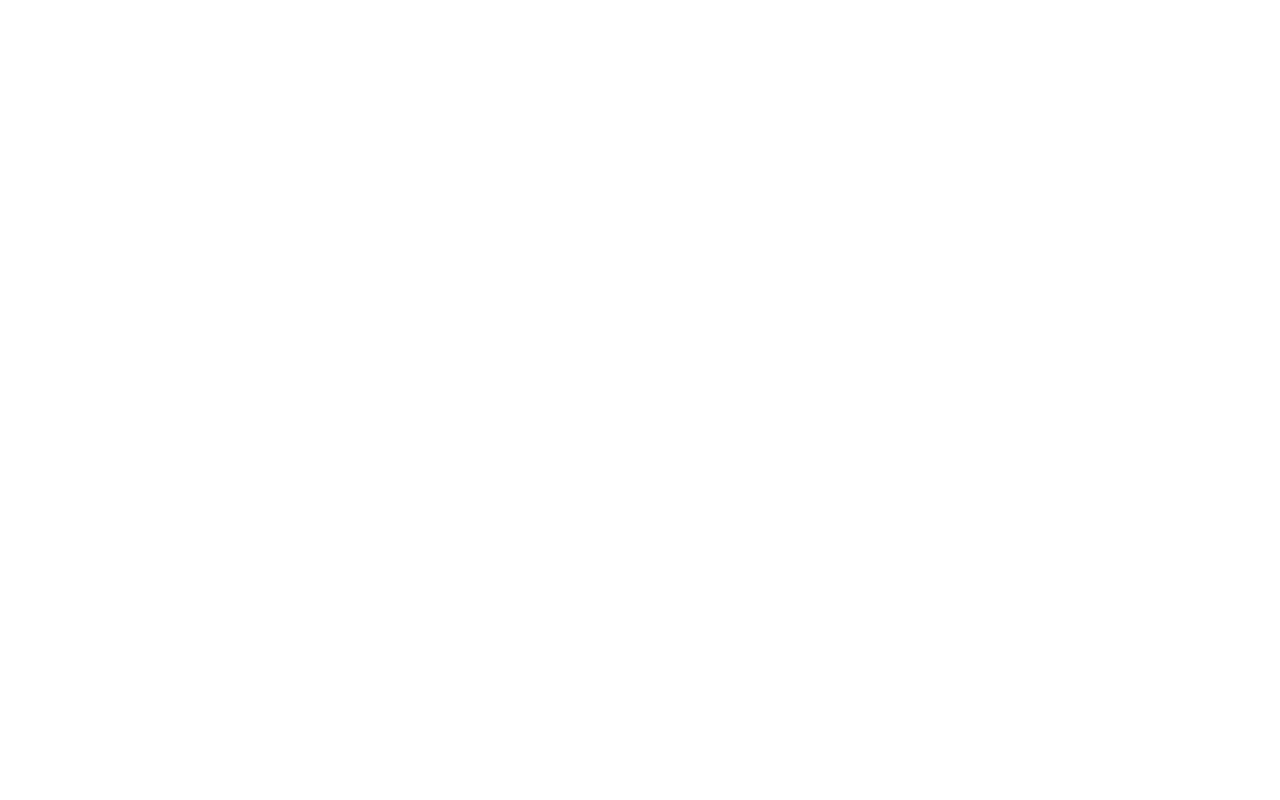
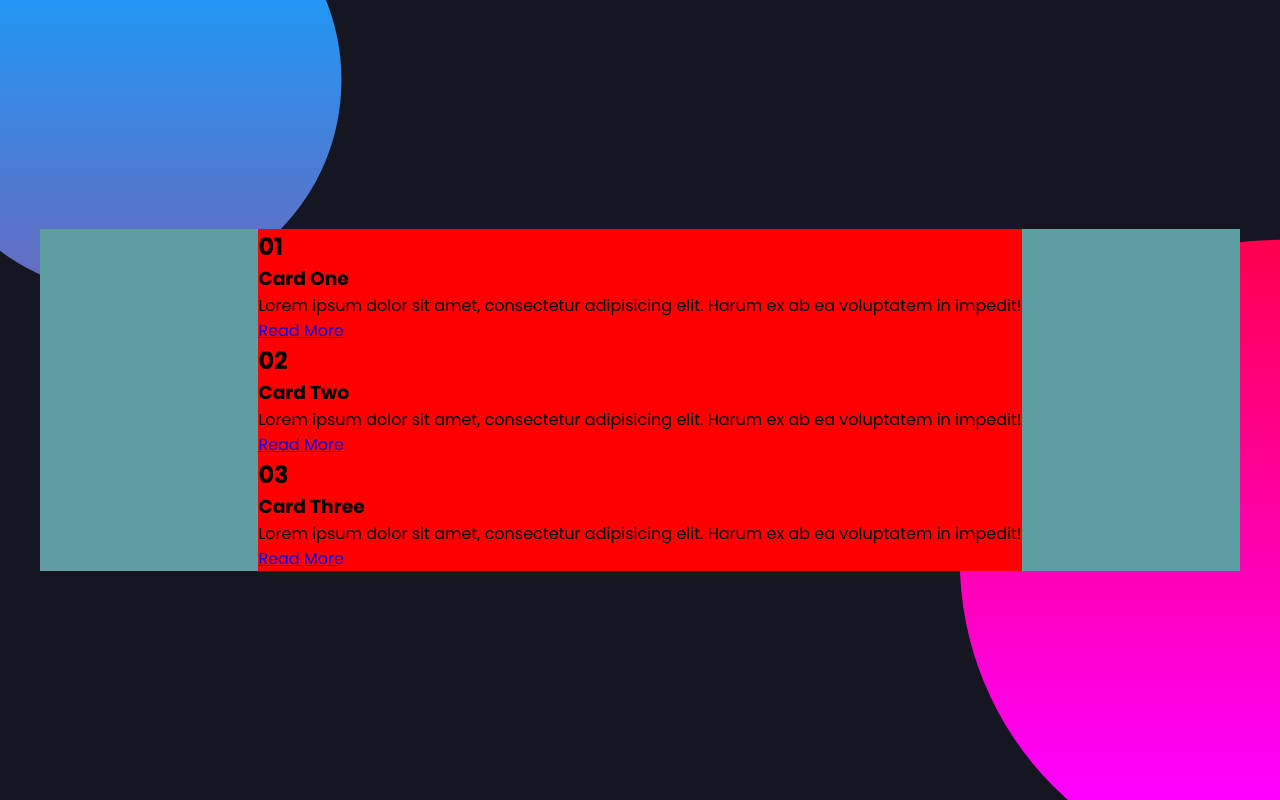
Before and after one commit to DanielCanaviriMenaWebDeveloper/Cards-01-HTML-CSS-JS, a plain HTML site: page index.html in a window 1280 px wide. Drawn offline with Linux system fonts and the light colour scheme.

Commit message:
new file styles.css and modified index.html

```diff
--- a/index.html
+++ b/index.html
@@ -4,9 +4,38 @@
         <meta charset="UTF-8">
         <meta name="viewport" content="width=device-width, initial-scale=1.0">
         <meta http-equiv="X-UA-Compatible" content="ie=edge">
+        <link rel="stylesheet" href="styles.css">
         <title>Card 01 - HTML-CSS-JS</title>
     </head>
     <body>
-
+        <div class="container">
+            <!-- Card 1 -->
+            <div class="card">
+                <div class="content">
+                    <h2>01</h2>
+                    <h3>Card One</h3>
+                    <p>Lorem ipsum dolor sit amet, consectetur adipisicing elit. Harum ex ab ea voluptatem in impedit!</p>
+                    <a href="#">Read More</a>
+                </div>
+            </div>
+            <!-- Card 2 -->
+            <div class="card">
+                <div class="content">
+                    <h2>02</h2>
+                    <h3>Card Two</h3>
+                    <p>Lorem ipsum dolor sit amet, consectetur adipisicing elit. Harum ex ab ea voluptatem in impedit!</p>
+                    <a href="#">Read More</a>
+                </div>
+            </div>
+            <!-- Card 3 -->
+            <div class="card">
+                <div class="content">
+                    <h2>03</h2>
+                    <h3>Card Three</h3>
+                    <p>Lorem ipsum dolor sit amet, consectetur adipisicing elit. Harum ex ab ea voluptatem in impedit!</p>
+                    <a href="#">Read More</a>
+                </div>
+            </div>
+        </div>
     </body>
 </html>
--- /dev/null
+++ b/styles.css
@@ -0,0 +1,59 @@
+@import url('https://fonts.googleapis.com/css2?family=Poppins:wght@100;200;300;400;500;600;700;800;900&display=swap');
+
+/*
+Pantallas grandes (lo que llaman LG) a partir de 1200 pixels Pantlallas medias (serán las MD) a partir de 992 pixels Pantallas tipo tablet (las SM) a partir de 768 pixels
+Pantallas móviles (o pantallas XS), por debajo de esa cifra.
+*/
+
+* {
+    padding: 0;
+    margin: 0;
+    font-family: 'Poppins', sans-serif;
+    box-sizing: border-box;
+}
+
+body {
+    display: flex;
+    justify-content: center;
+    align-items: center;
+    min-height: 100vh;
+    background-color: #161623;
+}
+
+body::before {
+    content: '';
+    position: absolute;
+    top: 0;
+    left: 0;
+    width: 100%;
+    height: 100%;
+    background: linear-gradient(#f00, #f0f);
+    clip-path: circle(30% at right 70%);
+}
+
+body::after {
+    content: '';
+    position: absolute;
+    top: 0;
+    left: 0;
+    width: 100%;
+    height: 100%;
+    background: linear-gradient(#2196f3, #e91e63);
+    clip-path: circle(20% at 10% 10%);
+}
+
+.container {
+    position: relative;
+    display: flex;
+    justify-content: center;
+    align-items: flex-start;
+    background-color: cadetblue;
+    max-width: 1200px;
+    flex-wrap: wrap;
+    z-index: 1;
+}
+
+.card {
+
+    background: red;
+}
```
